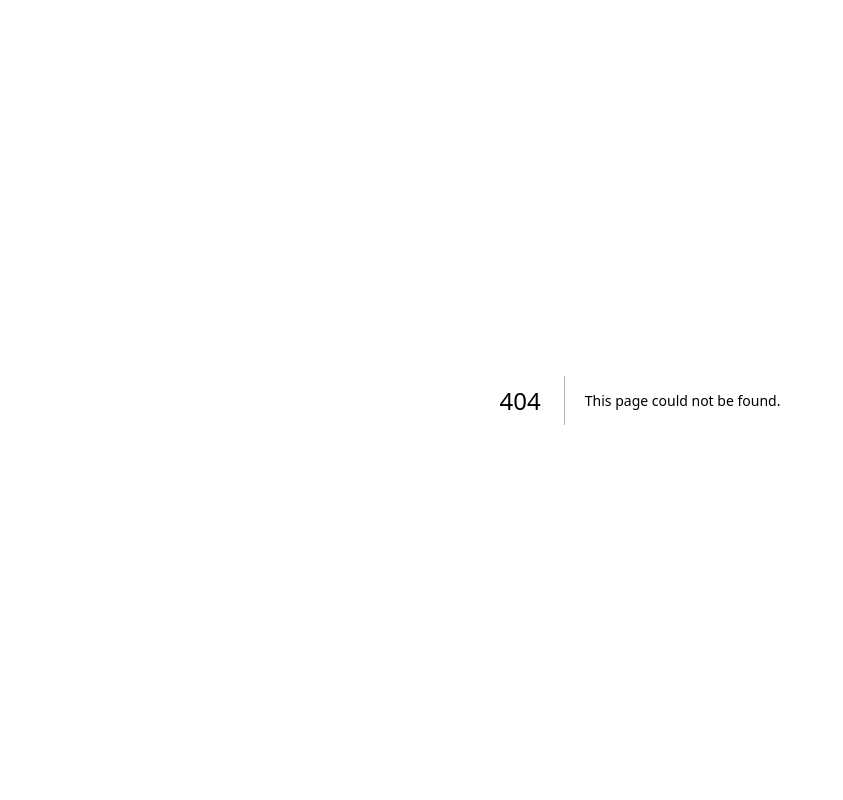
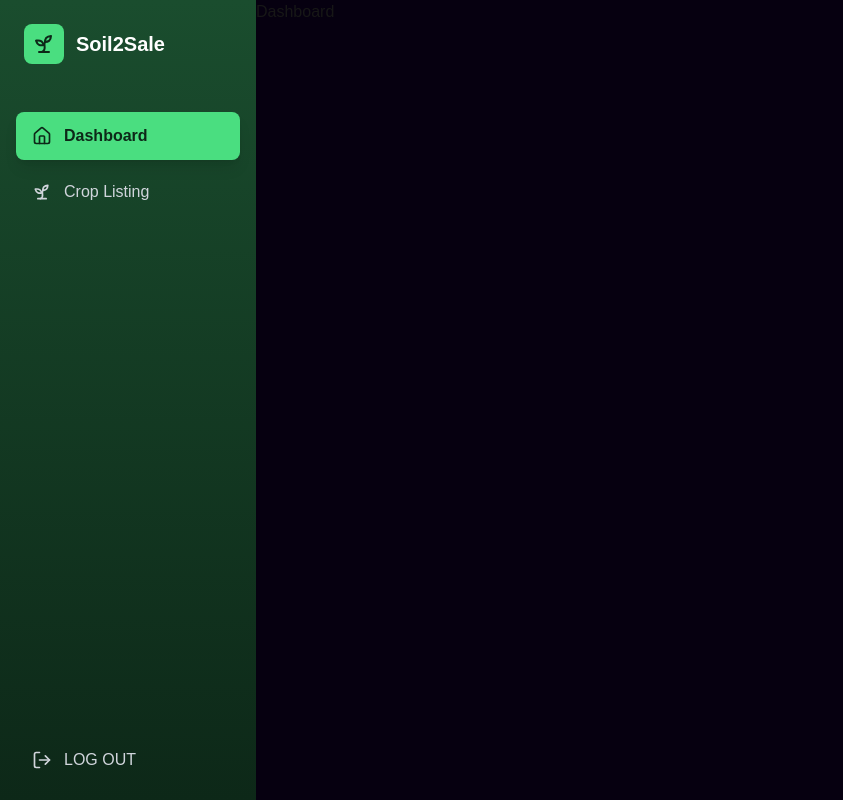
Before and after one commit to Soil2Sale/SE-Frontend, a Next.js app: page /user/dashboard in a window 1280 px wide. Before the commit this address had no page. Shown: the whole page, without its empty margins (0-843 px from the left). Built offline with nearby package versions, Linux system fonts and the light colour scheme; sample sign-in values are in the browser's storage.

Commit message:
Create page.tsx

```diff
--- /dev/null
+++ b/app/user/dashboard/page.tsx
@@ -0,0 +1,8 @@
+import { h1 } from "motion/react-client";
+import { redirect } from "next/navigation";
+
+export default function Page() {
+    return(
+        <h1>Dashboard</h1>
+    );
+}
```
